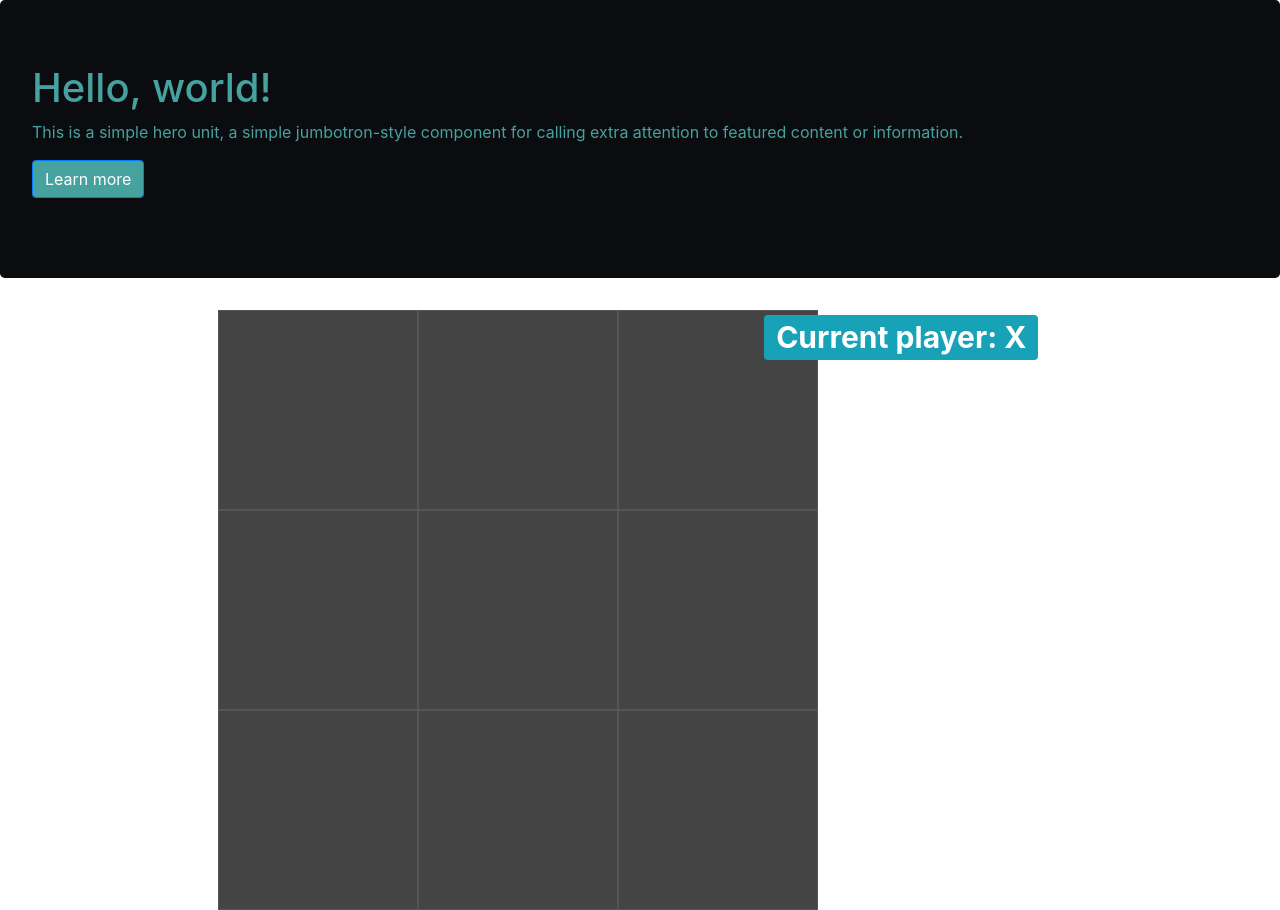
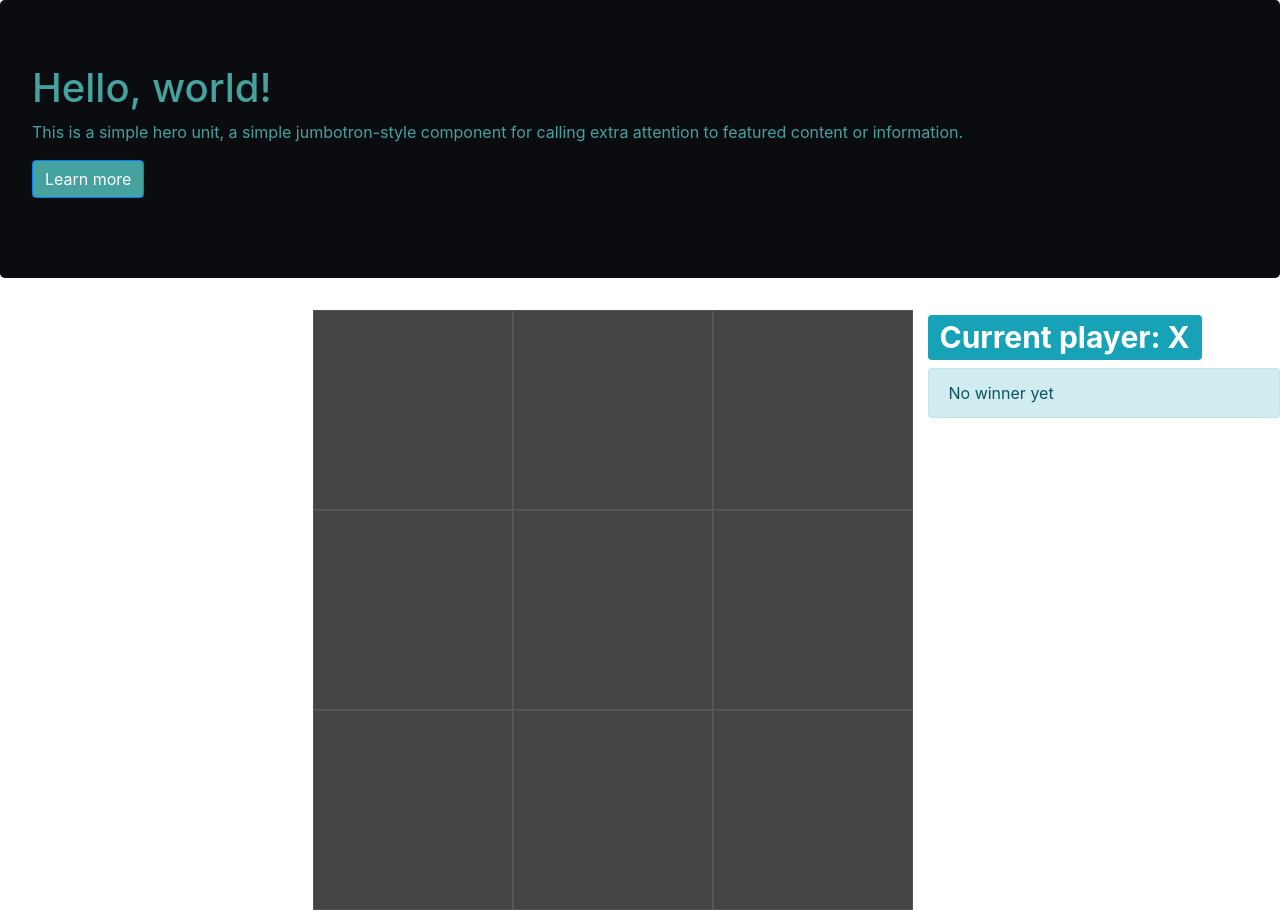
Before and after one commit to mbravo10/mbravo10.github.io, a React (Create React App) app: page / in a window 1280 px wide. Built offline with nearby package versions, Linux system fonts and the light colour scheme.

Commit message:
Added game logic as well as winner code

```diff
--- /dev/null
+++ b/src/Gamewinner.js
@@ -0,0 +1,12 @@
+import Alert from "react-bootstrap/Alert";
+import Winner from "./components/Logic";
+
+export default function Gamewinner(props) {
+  return (
+    <Alert variant="info">
+      {Winner(props.values)
+        ? `Winner is ${Winner(props.values)}`
+        : "No winner yet"}
+    </Alert>
+  );
+}
--- a/src/components/Gameboard.js
+++ b/src/components/Gameboard.js
@@ -3,6 +3,7 @@ import { Container, Jumbotron, Button, Row, Col } from "react-bootstrap";
 import React from "react";
 import Square from "./Square";
 import Gamestatus from "./Gamestatus";
+import Gamewinner from "../Gamewinner";
 
 export default class Gameboard extends React.Component {
   constructor(props) {
@@ -43,7 +44,7 @@ export default class Gameboard extends React.Component {
           </p>
         </Jumbotron>
         <Row className="justify-content-md-center">
-          <Col sm={{ span: 5, offset: 2 }}>
+          <Col sm={{ span: 4.1, offset: 3 }}>
             <div className="game-board">
               {this.props.gameArray.map((x, index) =>
                 this.renderSquare(x, index)
@@ -52,6 +53,7 @@ export default class Gameboard extends React.Component {
           </Col>
           <Col>
             <Gamestatus currentP={this.state.isXsTurn} />
+            <Gamewinner values={this.state.value} />
           </Col>
         </Row>
       </Container>
--- /dev/null
+++ b/src/components/Logic.js
@@ -0,0 +1,19 @@
+export default function winner(arr) {
+  const lines = [
+    [1, 2, 3],
+    [4, 5, 6],
+    [7, 8, 9],
+    [1, 3, 4],
+    [2, 5, 8],
+    [3, 6, 9],
+    [1, 5, 9],
+    [3, 5, 7],
+  ];
+  for (let i = 0; i < lines.length; i++) {
+    const [a, b, c] = lines[i];
+    if (arr[a] && arr[a] === arr[b] && arr[a] === arr[c]) {
+      return arr[a];
+    }
+  }
+  return null;
+}
--- a/src/components/Square.js
+++ b/src/components/Square.js
@@ -3,8 +3,7 @@ import "./styles/gameboard.css";
 export default function Square(props) {
   return (
     <button className="box" onClick={props.onClick}>
-      {" "}
-      {props.val}{" "}
+      {props.val}
     </button>
   );
 }
```
